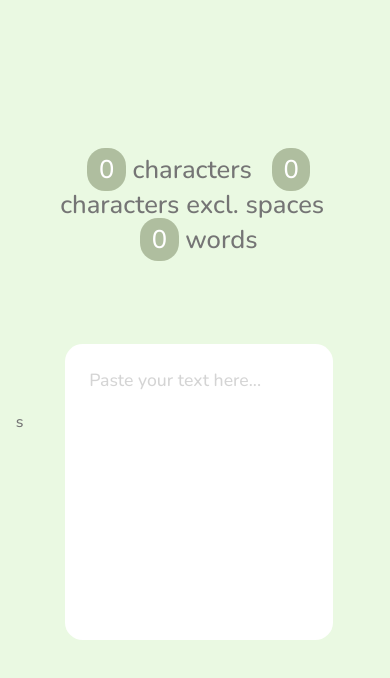
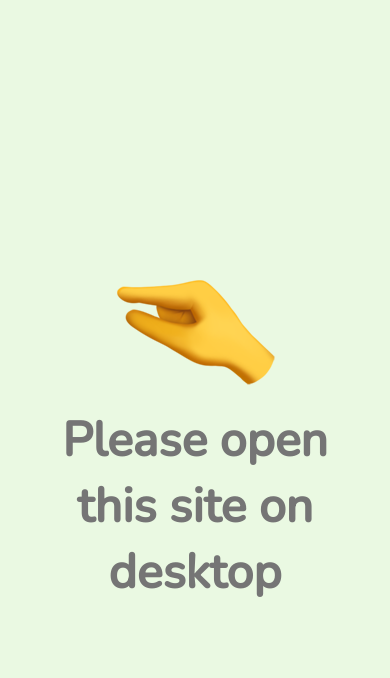
Before and after one commit to sanderbell/so-many-chars, a Vue app: page / in a window 390 px wide. Shown: the top 678 px of the page. Built offline with nearby package versions, Linux system fonts and the light colour scheme.

Commit message:
Added Mobile Screen Warning

```diff
--- a/public/index.html
+++ b/public/index.html
@@ -20,7 +20,7 @@
         >We're sorry but this app doesn't work without JavaScript enabled.
         Please enable it to continue.</strong
       > </noscript
-    >s
+    >
     <div id="app"></div>
     <!-- built files will be auto injected -->
   </body>
--- a/src/App.vue
+++ b/src/App.vue
@@ -1,15 +1,18 @@
 <template>
   <div id="app">
+    <MobileWarning />
     <TextCounter />
   </div>
 </template>
 
 <script>
+import MobileWarning from './components/MobileWarning.vue';
 import TextCounter from './components/TextCounter.vue';
 
 export default {
   components: {
     TextCounter,
-  },
+    MobileWarning
+},
 };
 </script>
--- /dev/null
+++ b/src/components/MobileWarning.vue
@@ -0,0 +1,18 @@
+<template>
+    <div id="mobile-warning">
+        <img draggable="false" :src="image" />
+        <h1>Please open this site on desktop</h1>
+    </div>
+</template>
+
+<script>
+import image from "../assets/pinch.png";
+
+export default {
+    data: function () {
+        return {
+            image: image
+        };
+    }
+};
+</script>
--- a/src/components/TextCounter.vue
+++ b/src/components/TextCounter.vue
@@ -25,6 +25,8 @@ export default {
 
 <style >
 @import url('https://fonts.googleapis.com/css2?family=Noto+Sans&family=Nunito:wght@300;500&display=swap');
+
+
 
 html {
     box-sizing: border-box;
@@ -64,6 +66,7 @@ body {
     height: 80%;
     justify-content: center;
     width: 90%;
+    user-select: none;
 }
 
 #count {
@@ -109,4 +112,20 @@ body {
 #text::placeholder {
     opacity: 0.3;
 }
+
+#mobile-warning {
+    display: none;
+}
+
+@media (max-width: 800px) {
+    #mobile-warning {
+        display: block;
+        font-size: 1.5em;
+    }
+
+    #count,
+    #text-container {
+        display: none;
+    }
+}
 </style>
```
Also changed, not shown: src/assets/logo.png (deleted), src/assets/pinch.png (added).
